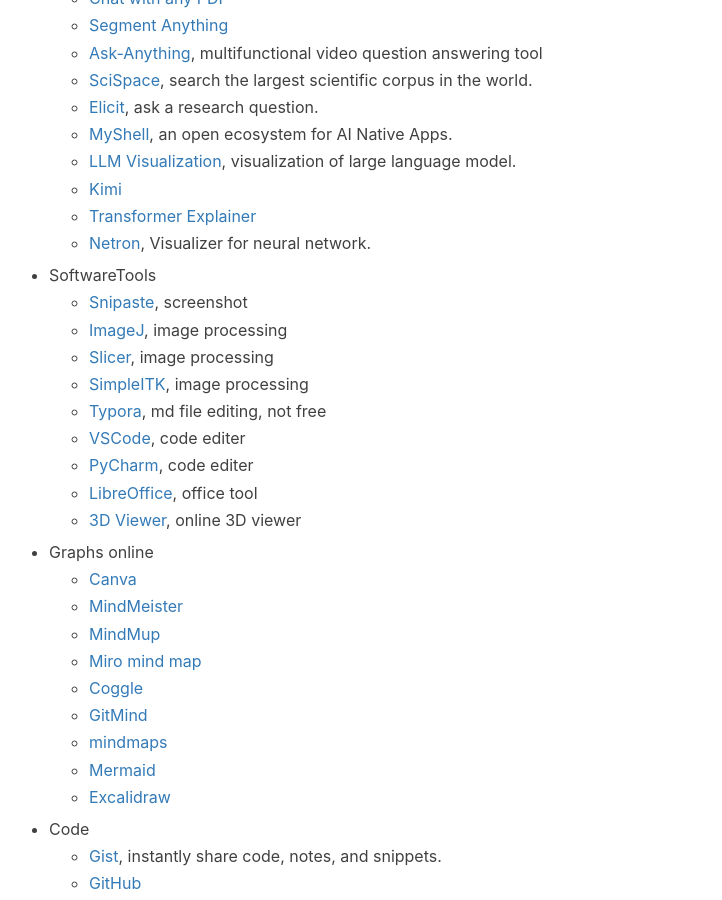
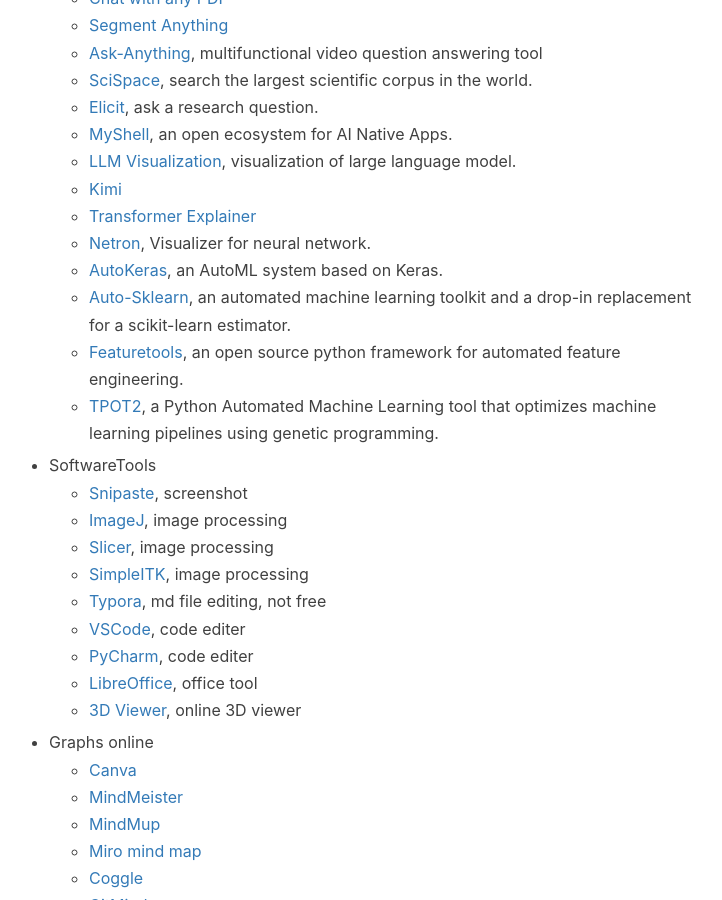
Before and after one commit to jizhang02/jizhang02.github.io, a Jekyll site: the page built from _posts/2022-09-20-productivity.markdown, in a window 1280 px wide and 900 px high, scrolled down 3742 px. Shown: the whole window, without its empty margins (256-978 px from the left). Built offline with Jekyll 4.4.1, drawn with Linux system fonts in a browser that asks for light colours; nearby versions of some CDN libraries; a script that is not in the unit is left out; comment, search, counter and statistics services are not loaded.

Commit message:
Update 2022-09-20-productivity.markdown

```diff
--- a/_posts/2022-09-20-productivity.markdown
+++ b/_posts/2022-09-20-productivity.markdown
@@ -146,6 +146,10 @@
     * [Kimi](https://kimi.moonshot.cn/)
     * [Transformer Explainer](https://github.com/poloclub/transformer-explainer)
     * [Netron](https://netron.app/), Visualizer for neural network.
+    * [AutoKeras](https://autokeras.com/), an AutoML system based on Keras.
+    * [Auto-Sklearn](https://github.com/automl/auto-sklearn/), an automated machine learning toolkit and a drop-in replacement for a scikit-learn estimator.
+    * [Featuretools](https://www.featuretools.com/), an open source python framework for automated feature engineering.
+    * [TPOT2](https://epistasislab.github.io/tpot2/), a Python Automated Machine Learning tool that optimizes machine learning pipelines using genetic programming.
 
 
 
```
